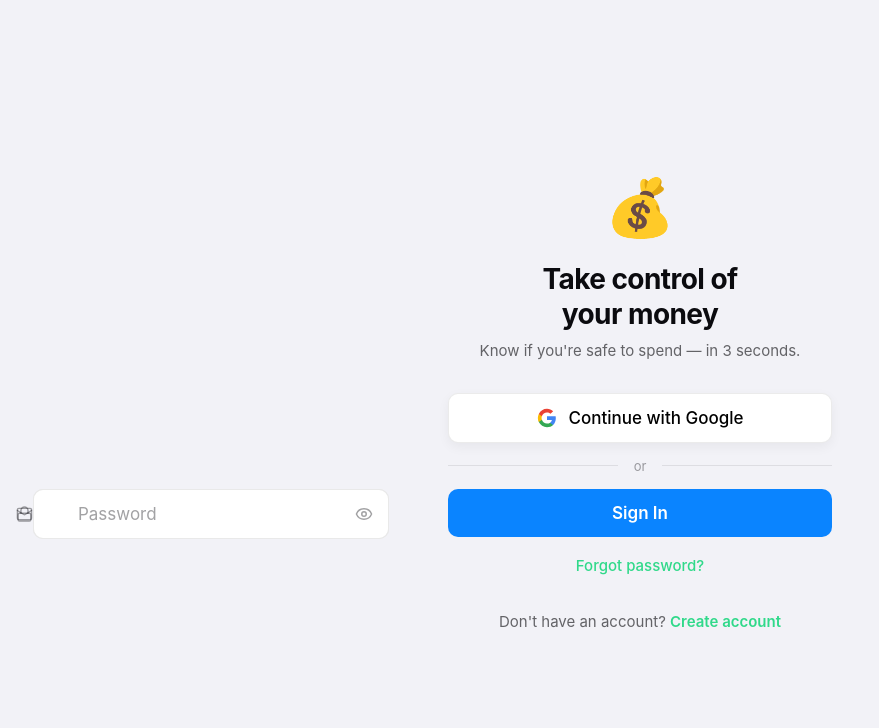
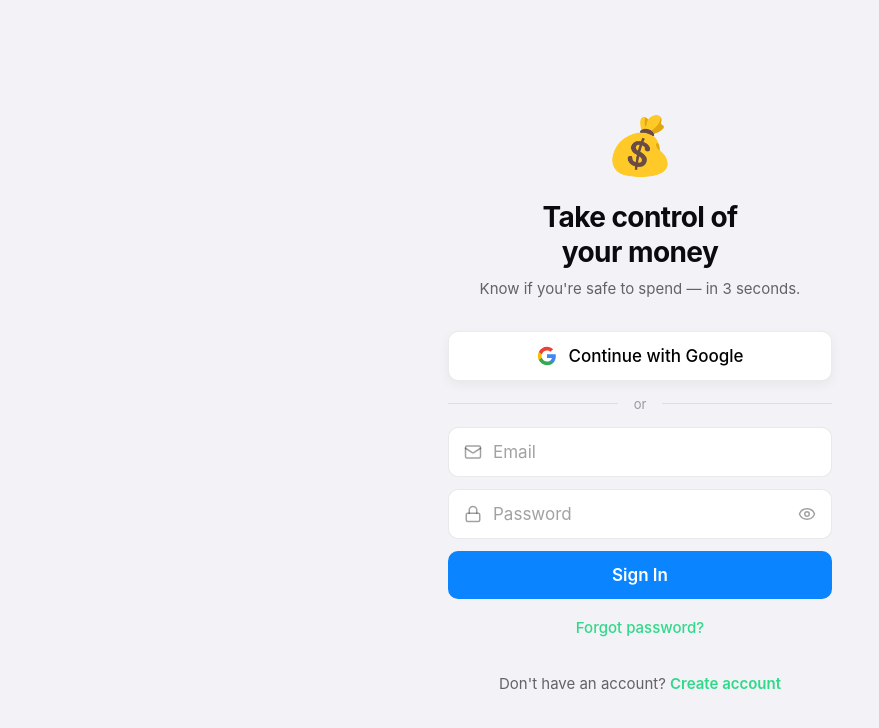
Before and after one commit to mfazms/azewallet, a Next.js app: page /login in a window 1280 px wide. Shown: the top 728 px of the page, without its empty margins (0-879 px from the left). Built offline with nearby package versions, Linux system fonts and the light colour scheme; no server answers.

Commit message:
fix: correct .input-icon css selector in globals.css

```diff
--- a/src/app/globals.css
+++ b/src/app/globals.css
@@ -721,7 +721,7 @@ button, a, [role="button"], input, select, textarea {
         .auth-subtitle { margin-top: 0.5rem; font-size: 0.9375rem; color: var(--color-text-secondary); }
         .auth-form { display: flex; flex-direction: column; gap: 0.75rem; }
         .input-wrapper { position: relative; display: flex; align-items: center; }
-        .input-wrapper  { position: absolute; left: 1rem; color: var(--color-text-tertiary); z-index: 1; pointer-events: none; }
+        .input-wrapper .input-icon { position: absolute; left: 1rem; color: var(--color-text-tertiary); z-index: 1; pointer-events: none; }
         .input-with-icon { padding-left: 2.75rem !important; }
         .auth-error { font-size: 0.875rem; color: var(--color-expense); text-align: center; padding: 0.5rem; background: var(--color-expense-bg); border-radius: var(--radius-md); }
         .back-link { display: flex; align-items: center; gap: 0.5rem; color: var(--color-income); text-decoration: none; font-size: 0.9375rem; font-weight: 500; }
@@ -815,7 +815,7 @@ button, a, [role="button"], input, select, textarea {
           align-items: center;
         }
 
-        .input-wrapper  {
+        .input-wrapper .input-icon {
           position: absolute;
           left: 1rem;
           color: var(--color-text-tertiary);
@@ -1073,7 +1073,7 @@ button, a, [role="button"], input, select, textarea {
         .auth-subtitle { margin-top: 0.5rem; font-size: 0.9375rem; color: var(--color-text-secondary); }
         .auth-form { display: flex; flex-direction: column; gap: 0.75rem; }
         .input-wrapper { position: relative; display: flex; align-items: center; }
-        .input-wrapper  { position: absolute; left: 1rem; color: var(--color-text-tertiary); z-index: 1; pointer-events: none; }
+        .input-wrapper .input-icon { position: absolute; left: 1rem; color: var(--color-text-tertiary); z-index: 1; pointer-events: none; }
         .input-with-icon { padding-left: 2.75rem !important; padding-right: 2.75rem !important; }
         .input-toggle { position: absolute; right: 0.75rem; background: none; border: none; color: var(--color-text-tertiary); cursor: pointer; padding: 0.25rem; min-height: auto; display: flex; align-items: center; }
         .auth-error { font-size: 0.875rem; color: var(--color-expense); text-align: center; padding: 0.5rem; background: var(--color-expense-bg); border-radius: var(--radius-md); }
```
